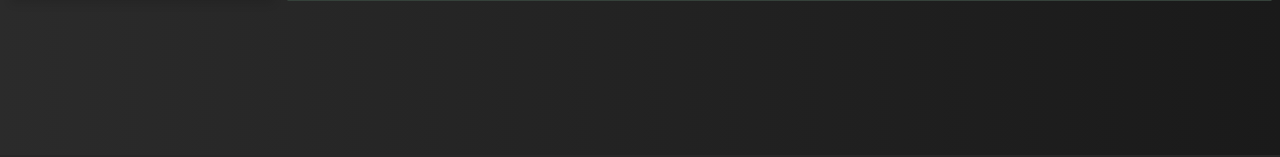
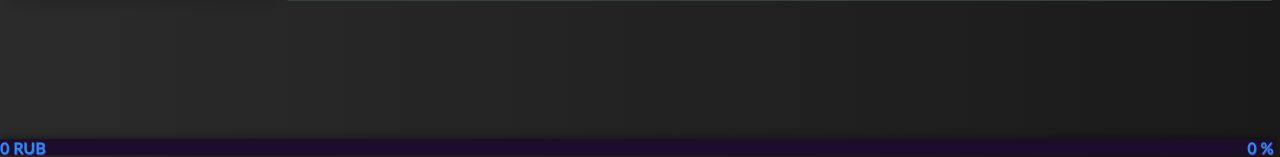
Before and after one commit to r0otkid/invest-api, a Python web app: template templates/base.html in a window 1280 px wide. Shown: the part 645-802 px from the top of the page. Run offline with Jinja, Linux system fonts and the light colour scheme; the template is opened without the code that fills it, so the values that code supplies are empty; some libraries are stand-ins or nearby versions.

Commit message:
Add footer; Message in tg about the order;

```diff
--- a/static/css/styles.css
+++ b/static/css/styles.css
@@ -483,3 +483,21 @@ label {
     opacity: 0.8;
     text-shadow: 1px 1px 2px rgba(0, 0, 0, 0.8);
 }
+
+#footer {
+    position: absolute;
+    left: 0;
+    bottom: 0;
+    width: 99.5%;
+    height: 2vh;
+    background-color: #1d0d2d;
+    box-shadow: 0 0 10px rgba(0, 0, 0, 0.5);
+    color: dodgerblue;
+    display: flex;
+    justify-content: space-between;
+    align-items: center;
+    font-weight: bolder;
+    font-family: 'Trebuchet MS', 'Lucida Sans Unicode', 'Lucida Grande', 'Lucida Sans', Arial, sans-serif;
+    text-shadow: 0.5px 0.5px 1px #794aa8;
+    cursor: crosshair;
+}
--- a/static/js/api.js
+++ b/static/js/api.js
@@ -150,6 +150,7 @@ const sendMarketData = (sl, tp) => {
                     });
                     loadSecurities();
                     loadOrders();
+                    sendMessage("✨ Создан ордер: " + response.order.order_type + " " + response.order.instrument.ticker + " " + response.order.lots + " лотов по цене " + response.order.price + " RUB");
                 }
             },
             error: function (xhr, status, error) {
@@ -211,14 +212,17 @@ const loadOrders = () => {
             const averagePrices = calculateAveragePrices(orders);
 
             $('#orders-table tbody').empty();
-
+            let globalProfit = 0;
             orders.forEach(order => {
                 const quantity = order.lots * order.instrument?.lot;
                 let profit = 0;
                 if (order.order_type === 'sell') {
                     let avgPrice = averagePrices[order.instrument_uid] || 0;
                     profit = (order.price - avgPrice) * quantity;
-                    profit = profit.toFixed(2); // Форматирование значения до двух десятичных знаков
+                    profit = profit.toFixed(2);
+                    globalProfit += order.price * quantity;
+                } else {
+                    globalProfit -= order.price * quantity;
                 }
                 const color = profit > 0 ? 'goldenrod' : 'orangered';
                 $('#orders-table tbody').append(`
@@ -233,6 +237,8 @@ const loadOrders = () => {
                     </tr>
                 `);
             });
+            $('#golbal-profit').html(globalProfit.toFixed(2) + ' RUB')
+            $('#golbal-profit-percent').html((globalProfit / 50000 * 100).toFixed(2) + ' %');
         },
         error: function (error) {
             console.log("Error fetching orders:", error);
--- a/static/js/chart.js
+++ b/static/js/chart.js
@@ -3,10 +3,9 @@ function filterDataByInterval(tickerData, intervalMinutes = 5) {
         console.error('Data for filtering is not an array:', tickerData);
         return [];
     }
-    const intervalMilliseconds = intervalMinutes * 60 * 1000; // Конвертируем минуты в миллисекунды
-    // Убедимся, что данные отсортированы
+    const intervalMilliseconds = intervalMinutes * 60 * 1000;
     const sortedData = tickerData.sort((a, b) => a.timestamp - b.timestamp);
-    let lastTimestamp = sortedData[0]?.timestamp || 0; // Начальная метка времени или 0
+    let lastTimestamp = sortedData[0]?.timestamp || 0;
     let filteredData = [];
 
     for (let i = 0; i < sortedData.length; i++) {
@@ -43,7 +42,6 @@ function createTabs(dataByTicker) {
     });
 
     function setActiveTab(activeIndex) {
-        // Снимаем выделение со всех кнопок и скрываем все панели
         document.querySelectorAll('.tab-buttons button').forEach((button, index) => {
             if (index === activeIndex) {
                 button.classList.add('active');
@@ -52,7 +50,6 @@ function createTabs(dataByTicker) {
             }
         });
 
-        // Показываем активную панель
         document.querySelectorAll('.tab-content .content-panel').forEach((panel, index) => {
             if (index === activeIndex) {
                 panel.classList.add('active');
@@ -67,7 +64,6 @@ function createTabs(dataByTicker) {
 function updateChart(ticker, price, timestamp) {
     const chartInstance = chartInstances[ticker];
     if (!chartInstance) {
-        // console.error(`Chart instance not found for ticker: ${ticker}`);
         return;
     }
 
@@ -87,7 +83,6 @@ function updateChart(ticker, price, timestamp) {
         });
     }
 
-    // Обновление графика
     chartInstance.update({
         preservation: true
     });
@@ -122,32 +117,27 @@ const plugin = {
 };
 
 function createCharts(dataByTicker) {
-    // Получение элементов для вкладок и содержимого
     const tabLinks = document.querySelector('.tab-links');
     const tabContent = document.querySelector('.tab-content');
 
     Object.keys(dataByTicker).forEach((ticker, index) => {
-        // Важно: Убедимся, что мы передаем массив для конкретного тикера
         const tickerData = dataByTicker[ticker];
         const filteredData = filterDataByInterval(tickerData);
         const prices = filteredData.map(entry => entry.price);
         const timestamps = filteredData.map(entry => new Date(entry.timestamp).toLocaleTimeString());
 
-        // Создание новой вкладки
         const tabButton = document.createElement('li');
         tabButton.textContent = ticker;
         tabButton.dataset.target = `chart-${ticker}`;
         tabButton.className = 'tab-link';
-        tabButton.onclick = changeTab; // Функция смены вкладок
+        tabButton.onclick = changeTab;
         tabLinks.appendChild(tabButton);
 
-        // Создание контейнера для графика
         const chartContainer = document.createElement('div');
         chartContainer.id = `chart-${ticker}`;
         chartContainer.className = 'tab-pane';
         tabContent.appendChild(chartContainer);
 
-        // Настройка контейнера canvas для Chart.js
         const canvas = document.createElement('canvas');
         chartContainer.appendChild(canvas);
 
@@ -185,7 +175,6 @@ function createCharts(dataByTicker) {
         });
         chartInstances[ticker] = chartInstance;
 
-        // Делаем первую вкладку активной
         if (index === 0) {
             tabButton.classList.add('active');
             chartContainer.classList.add('active');
@@ -196,11 +185,9 @@ function createCharts(dataByTicker) {
 function changeTab(event) {
     const targetId = event.target.dataset.target;
 
-    // Удаляем активное состояние со всех вкладок и панелей
     document.querySelectorAll('.tab-link').forEach(tab => tab.classList.remove('active'));
     document.querySelectorAll('.tab-pane').forEach(pane => pane.classList.remove('active'));
 
-    // Добавляем активное состояние на выбранную вкладку и панель
     event.target.classList.add('active');
     document.getElementById(targetId).classList.add('active');
 }
--- a/static/js/db.js
+++ b/static/js/db.js
@@ -11,14 +11,11 @@ function openDatabase() {
             const db = event.target.result;
             if (!db.objectStoreNames.contains("quotes")) {
                 const store = db.createObjectStore("quotes", { keyPath: "id", autoIncrement: true });
-                // Проверяем, существует ли уже индекс 'timestamp'
                 if (!store.indexNames.contains("timestamp")) {
-                    // Создаем новый индекс 'timestamp'
                     store.createIndex("timestamp", "timestamp", { unique: false });
                 }
-                store.createIndex("ticker", "ticker", { unique: false }); // Создание индекса 'ticker'
+                store.createIndex("ticker", "ticker", { unique: false });
             } else {
-                // Если хранилище уже существует, но нужно добавить новый индекс:
                 const store = transaction.objectStore("quotes");
                 if (!store.indexNames.contains("ticker")) {
                     store.createIndex("ticker", "ticker", { unique: false });
@@ -147,13 +144,11 @@ function fetchLatestTickerData() {
                 const cursor = event.target.result;
                 if (cursor) {
                     const record = cursor.value;
-                    // Добавляем запись только если для этого тикера еще не добавлена последняя запись
                     if (!latestDataByTicker[record.ticker]) {
                         latestDataByTicker[record.ticker] = { price: record.price, timestamp: record.timestamp };
                     }
                     cursor.continue();
                 } else {
-                    // Когда курсор прошел все записи, возвращаем результат
                     resolve(latestDataByTicker);
                 }
             };
@@ -237,7 +232,6 @@ async function generateData() {
             currentDate.setSeconds(Math.floor(Math.random() * 60)); // От 0 до 59 секунд
             currentDate.setMilliseconds(Math.floor(Math.random() * 1000)); // От 0 до 999 миллисекунд
 
-            // Получаем метку времени для новой случайной даты
             const randomTimestamp = currentDate.getTime();
 
             const quote = {
--- a/static/js/utils.js
+++ b/static/js/utils.js
@@ -54,9 +54,7 @@ const updateExistingRow = (instrument, stockRow, closePrice) => {
     setTimeout(() => {
         lastColumn.attr('class', 'stock');
         let currentHtml = stockRow.find('td:eq(5) b').html();
-        // Заменяем '+' и '-' на пустую строку, если они есть
         let updatedHtml = currentHtml.replace(/\+|\-/g, '');
-        // Обновляем содержимое элемента <b> в ячейке
         stockRow.find('td:eq(5) b').html(updatedHtml);
         lastColumn.css('color', '#abb2bf');
     }, 500);
@@ -65,10 +63,8 @@ const updateExistingRow = (instrument, stockRow, closePrice) => {
 const updateOrAppendStockElement = (instrument, ticker, closePrice) => {
     let stockRow = $(`#stock-${instrument.ticker}`);
     if (stockRow.length === 0) {
-        // Добавляем новую строку в таблицу если ее нет
         createNewTableRow(instrument, closePrice, ticker);
     } else {
-        // Иначе обновляем существующую строку
         updateExistingRow(instrument, stockRow, closePrice);
     }
     addQuote(instrument.ticker, closePrice);
@@ -78,7 +74,7 @@ const collectAnalyticsData = () => {
     let analyticsData = {};
 
     $("tr.stock").each(function () {
-        const ticker = this.id.split('-')[1]; // ID имеет формат "stock-TICKER"
+        const ticker = this.id.split('-')[1];
         const percentageString = $(this).find("td:eq(3)").text().trim(); // из четвертой колонки
         const percentage = parseFloat(percentageString.replace('%', ''));
         analyticsData[ticker] = percentage || 50;  // 50% если данные не найдены
@@ -88,10 +84,9 @@ const collectAnalyticsData = () => {
 }
 
 const getForecastColor = (value) => {
-    // Плавный переход от мягкого красного к мягкому зелёному
     const hue = value * 120; // 0 (красный) - 120 (зелёный) в HSL
-    const saturation = 30; // Более низкая насыщенность для мягкости цвета
-    const lightness = 50 + (10 * value); // Плавно увеличиваем яркость для большей мягкости
+    const saturation = 30;
+    const lightness = 50 + (10 * value);
 
     return `hsl(${hue}, ${saturation}%, ${lightness}%)`;
 }
@@ -101,13 +96,11 @@ const displayPredicate = (predicates) => {
     $currentState.css('justify-content', 'center').css('align-items', 'center');
     const actionablePredicates = predicates.filter(p => !p.includes('No clear action'));
 
-    // Если нет действенных предложений, показываем одно сообщение "No clear action"
     if (actionablePredicates.length === 0 && predicates.length > 0) {
         $currentState.html('No clear action').delay(500).fadeOut(500, () => {
             $currentState.show().css('opacity', '');
         });
     } else if (actionablePredicates.length > 0) {
-        // Отображаем только те предложения, которые требуют действий
         const formattedPredicates = actionablePredicates.map(p => {
             const color = p.includes('📉') ? 'red-font' : 'green-font';
             return `<div class="${color}">${p}</div>`
@@ -116,7 +109,6 @@ const displayPredicate = (predicates) => {
             $currentState.show().css('opacity', '');
         });
     } else {
-        // Если предложений нет, показываем пустое состояние или сообщение по умолчанию
         $currentState.html('No data available').delay(500).fadeOut(500, () => {
             $currentState.show().css('opacity', '');
         });
--- a/support/calculator.py
+++ b/support/calculator.py
@@ -1,4 +1,3 @@
-import logging
 from motor.motor_asyncio import AsyncIOMotorClient
 
 from api.instrument import get_instrument_by_id
--- a/templates/base.html
+++ b/templates/base.html
@@ -129,6 +129,10 @@
           <tbody></tbody>
         </table>
       </div>
+    </div>
+    <div id="footer">
+      <div id="global-profit">0 RUB</div>
+      <div id="global-profit-percent">0 %</div>
     </div>
     <script src="https://code.jquery.com/jquery-3.6.0.min.js"></script>
     <link rel="stylesheet" type="text/css" href="https://cdn.datatables.net/1.11.5/css/jquery.dataTables.css" />
```
Also changed, not shown: other parts of static/css/styles.css (+21 -21 lines), static/js/analyse.js (+0 -101 lines).
